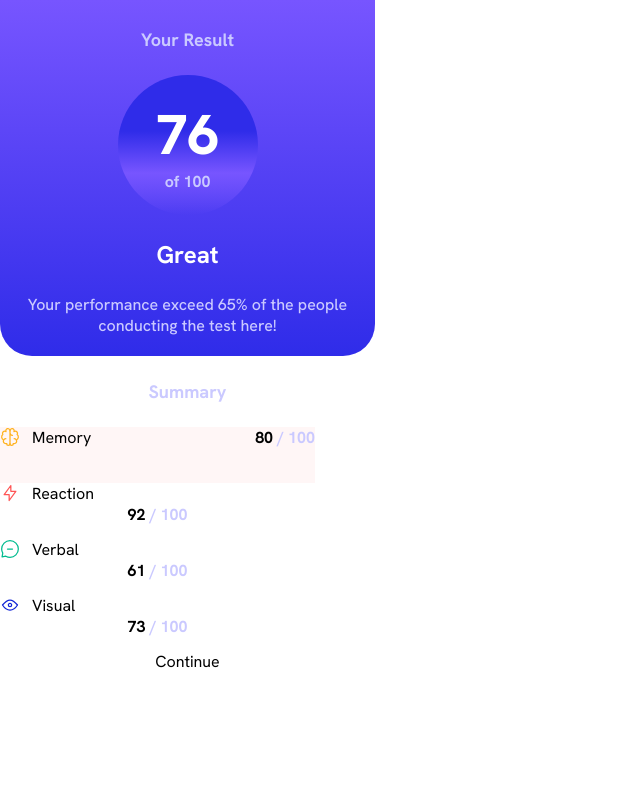
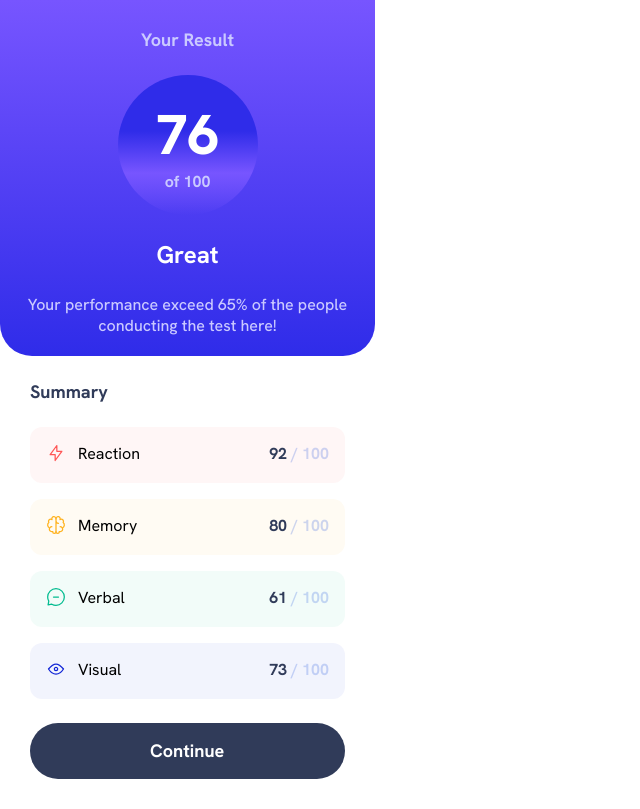
Before and after one commit to cristinagher/Your-result, a plain HTML site: page index.html in a window 1280 px wide. Shown: the whole page, without its empty margins (0-640 px from the left). Drawn offline with Linux system fonts and the light colour scheme.

Commit message:
your-result; missing: desktop

```diff
--- a/css/styles.css
+++ b/css/styles.css
@@ -21,7 +21,7 @@ ul {
 
 body {
   margin: 0;
-  font-family: 'Hanken Grotesk', sans-serif;
+  font-family: "Hanken Grotesk", sans-serif;
 }
 :root {
   --primary-color: linear-gradient(#7755ff, #2f2ce9);
@@ -34,7 +34,14 @@ body {
   margin-top: 24px;
   margin-bottom: 24px;
 }
+
+.card__label--dark {
+  color: #303b59;
+  margin-bottom: 24px;
+}
+
 .card {
+  position: relative;
   width: 375px;
   height: 809px;
   background-color: white;
@@ -60,6 +67,11 @@ body {
 .minicard__number {
   font-size: 1rem;
   font-weight: 700;
+  color: #303b59;
+}
+
+.minicard__number--oppacity {
+  color: rgba(0, 58, 216, 0.2);
 }
 
 .card__title {
@@ -67,10 +79,6 @@ body {
   font-weight: 700;
   color: white;
   margin-bottom: 8px;
-}
-
-.minicard__number--oppacity {
-  color: #cac9ff;
 }
 
 .card__text {
@@ -90,14 +98,17 @@ body {
   border-bottom-right-radius: 32px;
   background-image: var(--primary-color);
   text-align: center;
-}
-.card__bottom {
-  text-align: center;
+  margin-bottom: 24px;
 }
 
 .minicard {
+  display: flex;
+  justify-content: space-between;
+  padding: 16px;
   width: 315px;
   height: 56px;
+  border-radius: 0.75rem;
+  margin-bottom: 16px;
 }
 
 .image {
@@ -109,7 +120,48 @@ body {
   background-color: rgba(255, 85, 85, 0.05);
   justify-content: space-between;
 }
+
+.minicard--yellow {
+  display: flex;
+  background-color: rgba(255, 176, 30, 0.05);
+  justify-content: space-between;
+}
+
+.minicard--green {
+  display: flex;
+  background-color: rgba(0, 187, 143, 0.05);
+  justify-content: space-between;
+}
+
+.minicard--blue {
+  display: flex;
+  background-color: rgba(17, 37, 214, 0.05);
+  justify-content: space-between;
+  margin-bottom: 24px;
+}
 .image-container {
   display: flex;
   gap: 12px;
 }
+
+.minicard__number--first {
+  color: #cac9ff;
+}
+
+.button {
+  position: absolute;
+  bottom: 30px;
+  right: 30px;
+  width: 19.6875rem;
+  height: 3.5rem;
+  font-size: 1.125rem;
+  font-weight: 700;
+  border-radius: 128px;
+  padding: 16px 120px;
+  color: white;
+  background-color: #303b59;
+}
+
+.card__bottom {
+  padding-inline: 30px;
+}
--- a/index.html
+++ b/index.html
@@ -18,31 +18,32 @@
         <h2 class="card__label">Your Result</h2>
         <div class="card__circle">
           <span class="card__number">76</span>
-          <span class="minicard__number minicard__number--oppacity">of 100</span>
+          <span class="minicard__number minicard__number--first">of 100</span>
         </div>
         <span class="card__title">Great</span>
         <p class="card__text">Your performance exceed 65% of the people conducting the test here!</p>
       </div>
       <div class="card__bottom">
+
         <h2 class="card__label card__label--dark">Summary</h2>
+
         <div class="minicard minicard--red">
+          <div class="image-container">
+            <img class="image" src="./assets/images/icon-reaction.svg" alt="" />
+            <span class="category category--yellow">Reaction</span>
+          </div>
+          <div>
+            <span class="minicard__number">92</span>
+            <span class="minicard__number minicard__number--oppacity">/ 100</span>
+          </div>
+        </div>
+        <div class="minicard minicard--yellow">
           <div class="image-container">
             <img class="image" src="./assets/images/icon-memory.svg" alt="" />
             <span class="category category--red">Memory</span>
           </div>
           <div>
             <span class="minicard__number">80</span>
-            <span class="minicard__number minicard__number--oppacity">/ 100</span>
-          </div>
-        </div>
-
-        <div class="minicard minicard--yellow">
-          <div class="image-container">
-            <img class="image" src="./assets/images/icon-reaction.svg" alt="" />
-            <span class="category category--yellow">Reaction</span>
-          </div>
-          <div>
-            <span class="minicard__number">92</span>
             <span class="minicard__number minicard__number--oppacity">/ 100</span>
           </div>
         </div>
```
